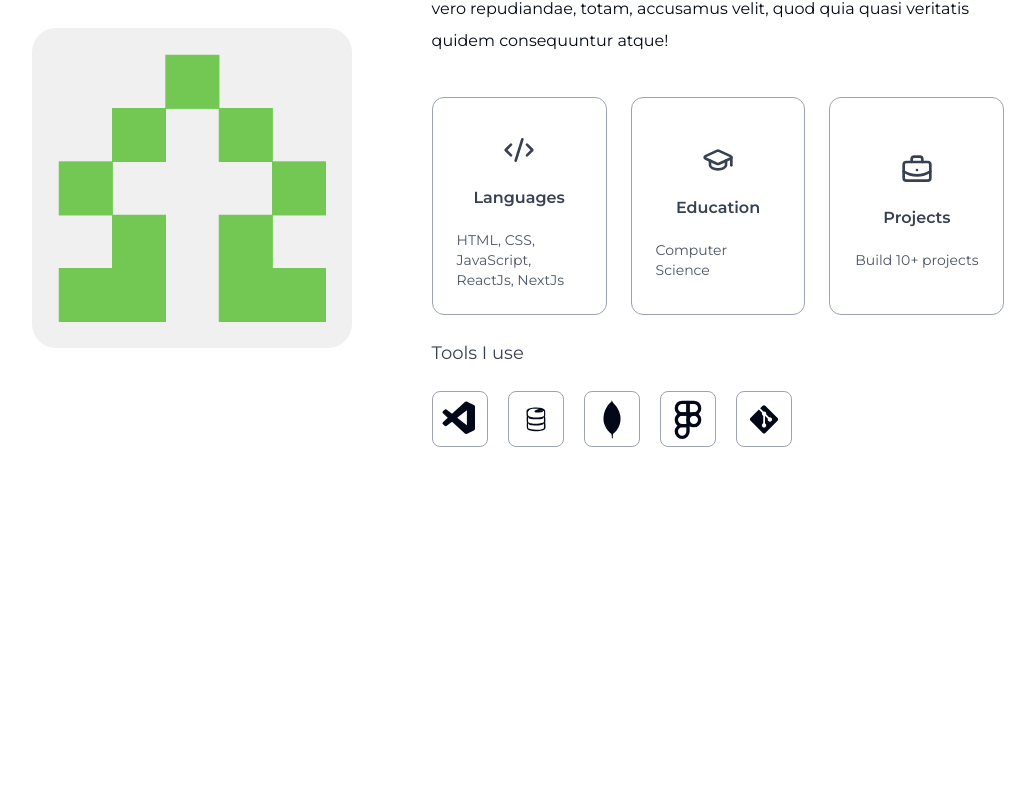
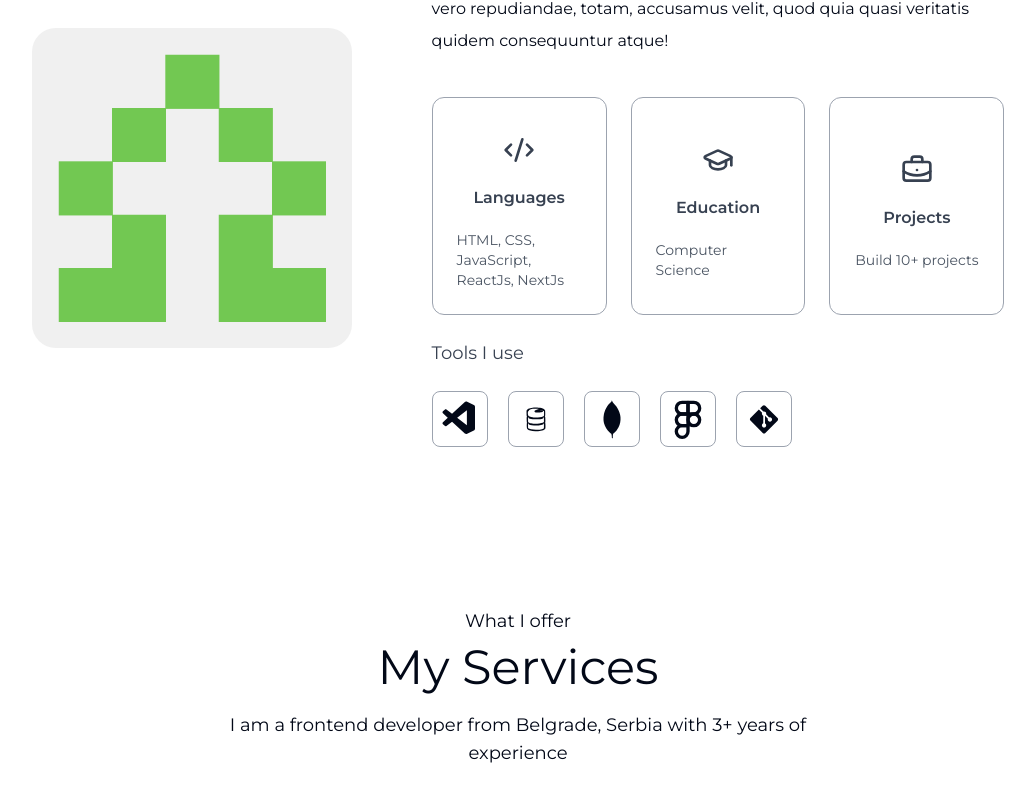
Before and after one commit to narandza/portfolio, a Next.js app: page / in a window 1280 px wide. Shown: the part 1247-2048 px from the top of the page, without its empty margins (122-1157 px from the left). Before the commit the page ends 1814 px from the top, so only its background shows below. Built offline with nearby package versions, Linux system fonts and the light colour scheme.

Commit message:
create services component

```diff
--- a/src/app/(main)/navbar.tsx
+++ b/src/app/(main)/navbar.tsx
@@ -34,8 +34,8 @@ export const Navbar = () => {
   return (
     <nav
       className={cn(
-        "w-full fixed  px-5 lg:px-8 xl:px-[8%] py-4 z-50 flex items-center justify-between ",
-        isScroll && "bg-background bg-opacity-50 backdrop-blur-lg shadow-sm"
+        "w-full fixed  px-5 lg:px-8 xl:px-[8%] py-4 z-50 flex items-center justify-between bg-background ",
+        isScroll && " bg-opacity-50 backdrop-blur-lg shadow-sm"
       )}
     >
       {/* TODO: Add dimensions to constants */}
@@ -55,7 +55,12 @@ export const Navbar = () => {
           className="ml-4 hidden dark:block"
         />
       </Link>
-      <div className="hidden md:flex items-center gap-6 lg:gap-8 rounded-full px-12 py-3  bg-opacity-50 bg-background">
+      <div
+        className={cn(
+          "hidden md:flex items-center gap-6 lg:gap-8  px-12 py-3",
+          isScroll && "bg-opacity-50 bg-background "
+        )}
+      >
         <NavbarLinks />
       </div>
 
--- a/src/app/(main)/page.tsx
+++ b/src/app/(main)/page.tsx
@@ -1,13 +1,15 @@
 import { About } from "./about";
 import { Header } from "./header";
 import { Navbar } from "./navbar";
+import { Services } from "./services";
 
-export default function Home() {
+export default function HomePage() {
   return (
     <div className="h-full">
       <Navbar />
       <Header />
       <About />
+      <Services />
     </div>
   );
 }
--- /dev/null
+++ b/src/app/(main)/services.tsx
@@ -0,0 +1,13 @@
+export const Services = () => {
+  return (
+    <div id="services" className="w-full px-[12%] py-10 scroll-mt-20 ">
+      <h4 className="text-center mb-2 text-lg ">What I offer</h4>
+      <h2 className="text-center text-5xl">My Services</h2>
+
+      <p className="text-center max-w-2xl mx-auto mt-5 mb-12 text-lg">
+        I am a frontend developer from Belgrade, Serbia with 3+ years of
+        experience
+      </p>
+    </div>
+  );
+};
```
